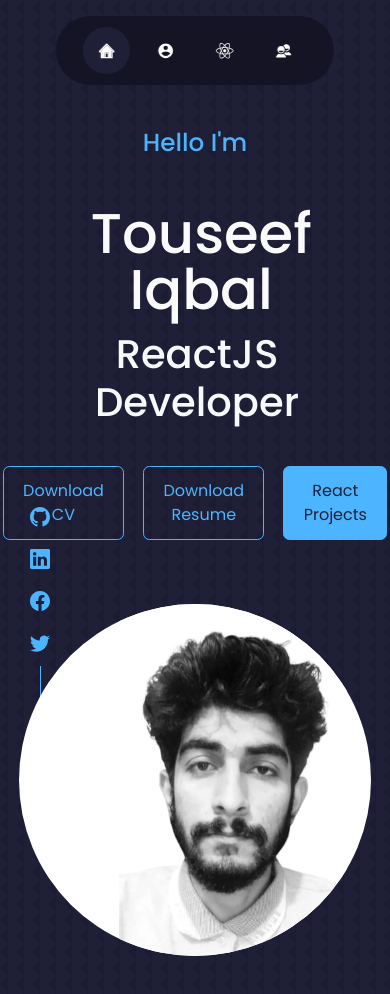
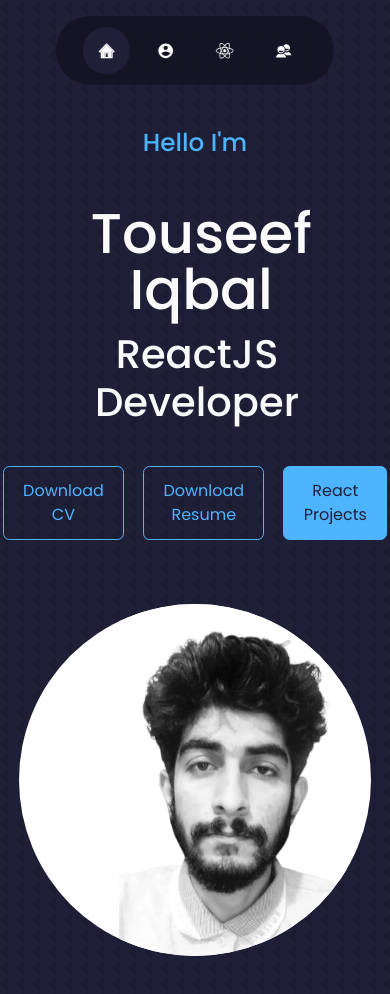
Before and after one commit to touseefiqbal845/myportfolio, a React (Create React App) app: page / in a window 390 px wide. Shown: the top 994 px of the page. Built offline with nearby package versions, Linux system fonts and the light colour scheme.

Commit message:
Update header.css

```diff
--- a/src/components/header/header.css
+++ b/src/components/header/header.css
@@ -127,20 +127,10 @@
 @media screen and (max-width:500px) {
      .header_social{
 
-
+          display: none;
 
      }
-  .me
-  {
 
-        }
-  .cta{
-    margin-top: 2.5rem;
-    display: flex;
-    gap: 1.2rem;
-    justify-content: center;
-    font-size:5px;
-}
 }
 .text-align-center{
     /* font-size: 75px; */
```
